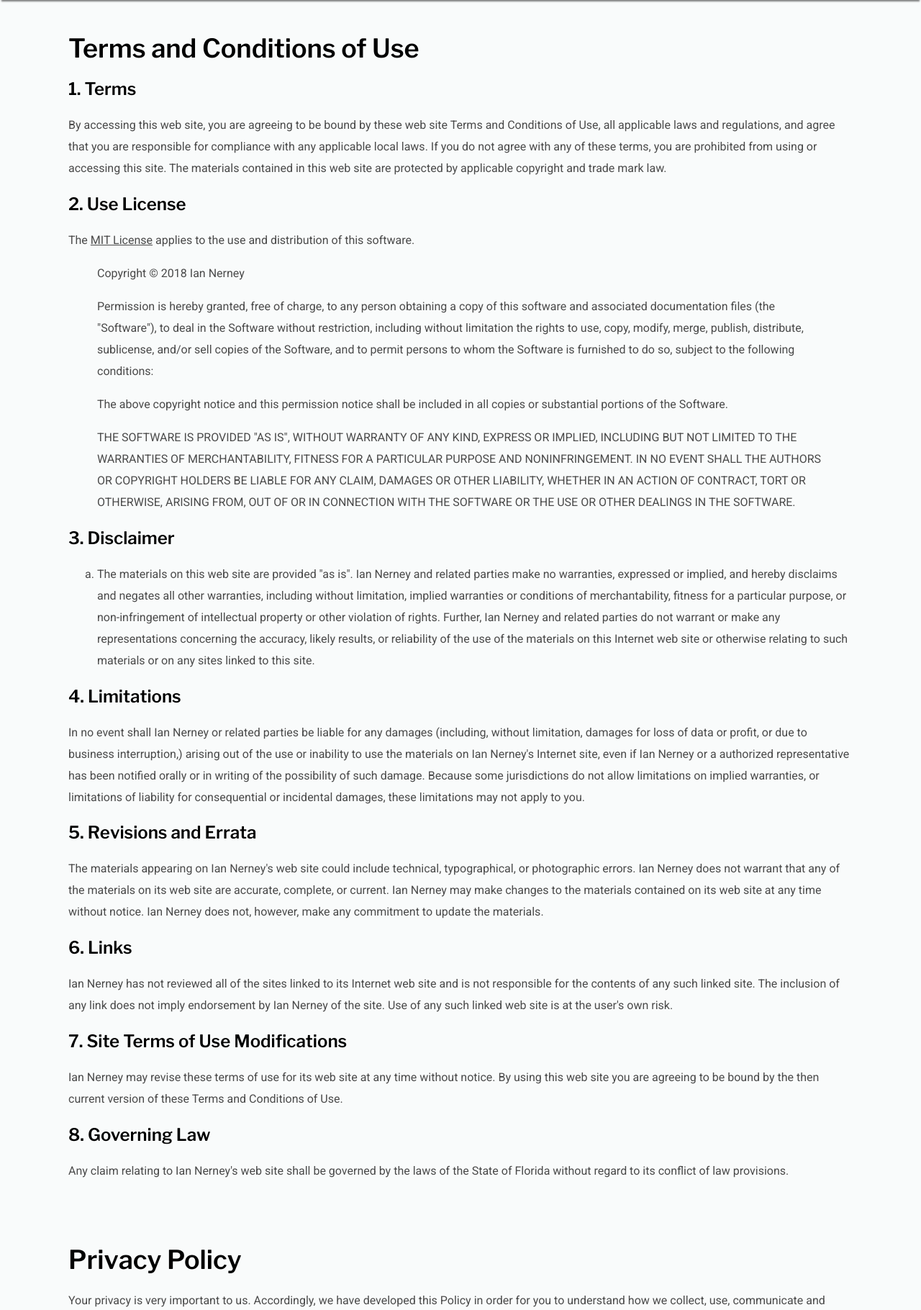
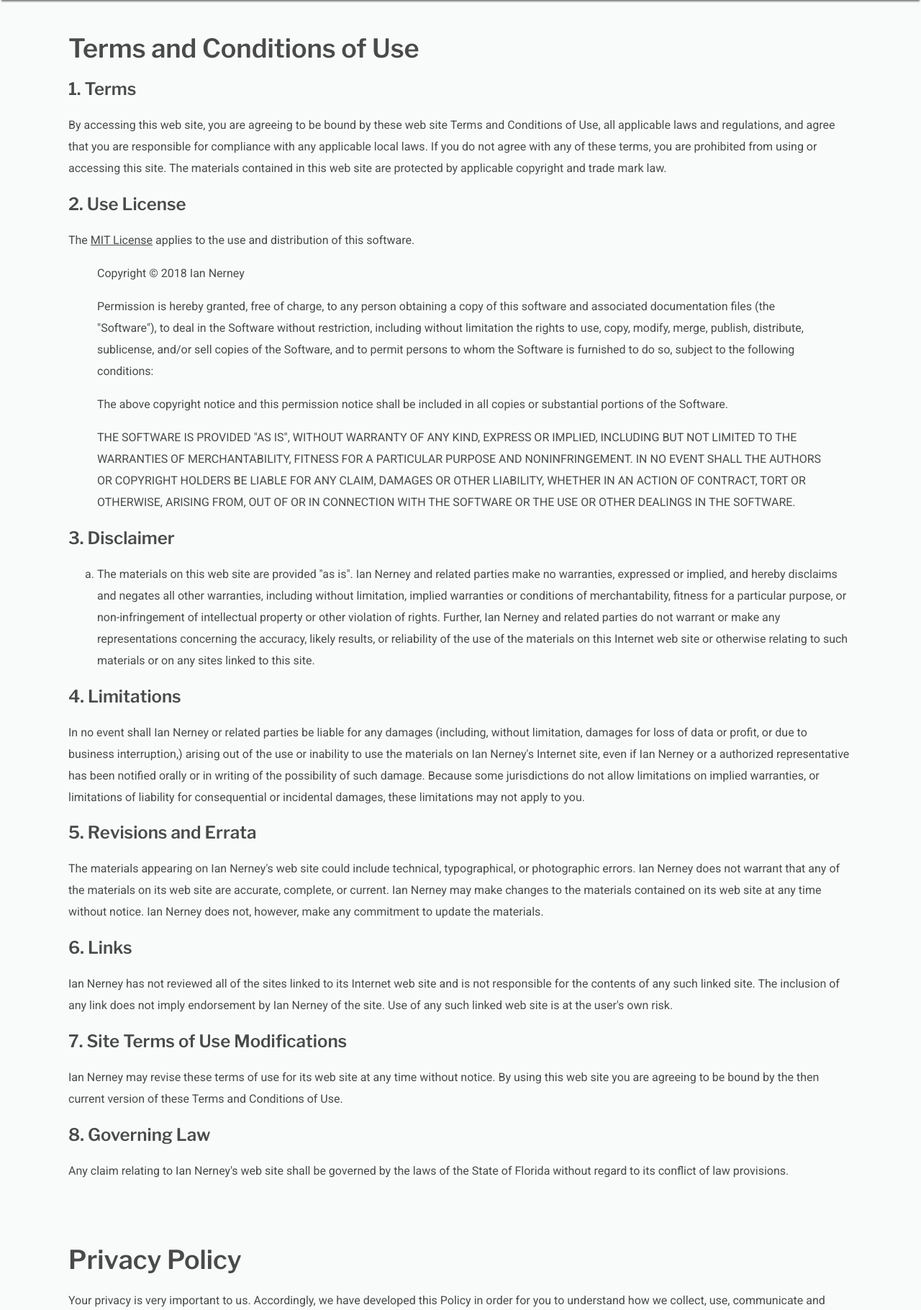
Before and after one commit to alexpotter10/skywaybridgestatus, a PHP site: page /terms-of-use in a window 1280 px wide. Shown: the part 100-1920 px from the top of the page at 72% size. Run offline with PHP 8.4, Linux system fonts and the light colour scheme; a stand-in replaces the project's code that opens the database connection; some libraries are stand-ins or nearby versions.

Commit message:
Fix heading font color

```diff
--- a/assets/css/style.css
+++ b/assets/css/style.css
@@ -481,7 +481,7 @@ template {
   font-family: 'Roboto';
   font-style: normal;
   font-weight: normal;
-  src: local("Roboto"), local("Roboto-Regular"), url(/assets/fonts/roboto.woff2) format("woff2"), url(https://fonts.gstatic.com/s/roboto/v18/KFOmCnqEu92Fr1Mu4mxKKTU1Kg.woff2) format("woff2");
+  src: local("Roboto"), local("Roboto-Regular"), url(assets/fonts/roboto.woff2) format("woff2"), url(https://fonts.gstatic.com/s/roboto/v18/KFOmCnqEu92Fr1Mu4mxKKTU1Kg.woff2) format("woff2");
   unicode-range: U+0000-00FF, U+0131, U+0152-0153, U+02BB-02BC, U+02C6, U+02DA, U+02DC, U+2000-206F, U+2074, U+20AC, U+2122, U+2191, U+2193, U+2212, U+2215, U+FEFF, U+FFFD; }
 /* Global
 ===================*/
@@ -496,7 +496,6 @@ body {
 
 h1 {
   font-family: 'Libre Franklin', Arial, sans-serif;
-  color: #000000;
   font-size: 1.75rem;
   line-height: 2.25rem; }
   @media only screen and (min-width: 768px) {
@@ -504,8 +503,7 @@ h1 {
       font-size: 2.25rem; } }
 
 h2 {
-  font-family: 'Libre Franklin', Arial, sans-serif;
-  color: #000000; }
+  font-family: 'Libre Franklin', Arial, sans-serif; }
 
 section {
   padding-bottom: 2rem; }
--- a/assets/sass/style.scss
+++ b/assets/sass/style.scss
@@ -40,7 +40,7 @@ $break-desktop: 1024px;
     font-family: 'Libre Franklin';
     font-style: normal;
     font-weight: 600;
-    src: local('Libre Franklin SemiBold'), local('LibreFranklin-SemiBold'), url(/assets/fonts/libre-franklin-semibold.woff2) format('woff2'),url(https://fonts.gstatic.com/s/librefranklin/v2/jizAREVItHgc8qDIbSTKq4XkRi3A_yI0q1vjitOh.woff2) format('woff2');
+    src: local('Libre Franklin SemiBold'), local('LibreFranklin-SemiBold'), url(/assets/fonts/libre-franklin-semibold.woff2) format('woff2'), url(https://fonts.gstatic.com/s/librefranklin/v2/jizAREVItHgc8qDIbSTKq4XkRi3A_yI0q1vjitOh.woff2) format('woff2');
     unicode-range: U+0000-00FF, U+0131, U+0152-0153, U+02BB-02BC, U+02C6, U+02DA, U+02DC, U+2000-206F, U+2074, U+20AC, U+2122, U+2191, U+2193, U+2212, U+2215, U+FEFF, U+FFFD;
   }
 
@@ -48,7 +48,7 @@ $break-desktop: 1024px;
     font-family: 'Roboto';
     font-style: normal;
     font-weight: normal;
-    src: local('Roboto'), local('Roboto-Regular'), url(/assets/fonts/roboto.woff2) format('woff2'), url(https://fonts.gstatic.com/s/roboto/v18/KFOmCnqEu92Fr1Mu4mxKKTU1Kg.woff2) format('woff2');
+    src: local('Roboto'), local('Roboto-Regular'), url(assets/fonts/roboto.woff2) format('woff2'), url(https://fonts.gstatic.com/s/roboto/v18/KFOmCnqEu92Fr1Mu4mxKKTU1Kg.woff2) format('woff2');
     unicode-range: U+0000-00FF, U+0131, U+0152-0153, U+02BB-02BC, U+02C6, U+02DA, U+02DC, U+2000-206F, U+2074, U+20AC, U+2122, U+2191, U+2193, U+2212, U+2215, U+FEFF, U+FFFD;
   }
 
@@ -65,7 +65,6 @@ body {
 }
 h1 {
     font-family: 'Libre Franklin', Arial, sans-serif;
-    color: #000000;
     font-size: 1.75rem;
     line-height: 2.25rem;
     @include respond-to(tablet-or-greater) {
@@ -74,7 +73,6 @@ h1 {
 }
 h2 {
     font-family: 'Libre Franklin', Arial, sans-serif;
-    color: #000000;
 }
 section {
     padding-bottom: 2rem;
```
Also changed, not shown: 1 other file.
